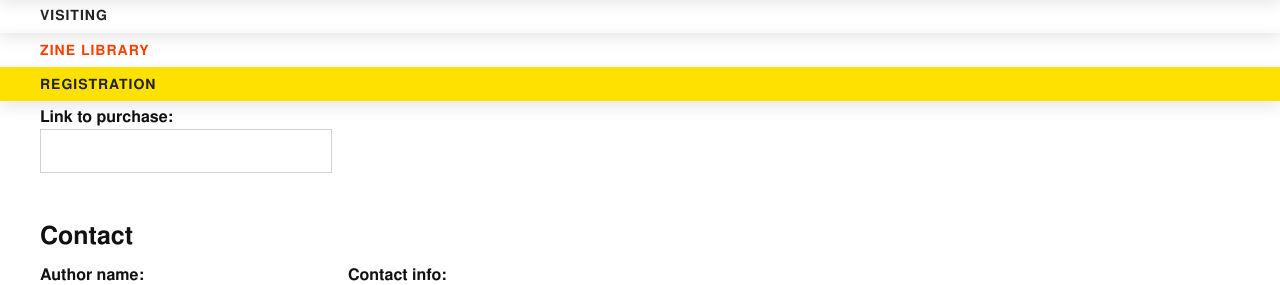
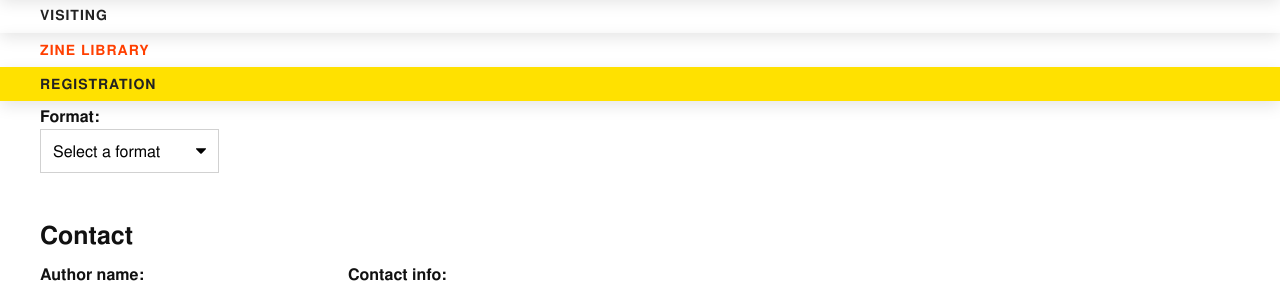
Before and after one commit to ournetworks/ournetworks.ca, a Jekyll site: the page built from zine-library.md, in a window 1280 px wide. Shown: the part 799-1084 px from the top of the page. Built offline with Jekyll 4.4.1, drawn with Linux system fonts in a browser that asks for light colours; some of the changed lines change nothing that is shown.

Commit message:
Moved fields around zine lib

```diff
--- a/js/main.js
+++ b/js/main.js
@@ -169,7 +169,10 @@
 $('#zine-options').hide();
 
 $('#zine-format').change(function() {
-    if ($('#zine-format').val() === 'digital') {
+    if ($('#zine-format').val() === 'select') {
+      $('#zine-link').hide();
+      $('#zine-options').hide();
+    } else if ($('#zine-format').val() === 'digital') {
       $('#zine-link').show();
       $('#zine-options').hide();
     } else if ($('#zine-format').val() === 'paper') {
--- a/zine-library.md
+++ b/zine-library.md
@@ -31,9 +31,13 @@
       <input type="text" id="zine-name" class="input mb-1 w-100" name="zine-name" required>
     </div>
     <div class="w-33">
+      <label class="fw-bold" for="zine-purchase-link">Link to purchase:</label>
+      <input type="text" id="zine-purchase-link" class="input mb-1 w-100" name="zine-purchase-link" required>
+    </div>
+    <div class="w-33">
       <label class="fw-bold" for="zine-format">Format:</label><br />
       <select name="zine-format" id="zine-format" class="input input-select mb-1" required>
-        <option value="">Select a format</option>
+        <option value="select">Select a format</option>
         <option value="digital">Dat/Digital</option>
         <option value="paper">Paper</option>
         <option value="other">Other ephemera</option>
@@ -42,10 +46,6 @@
     <div class="w-33" id="zine-link">
       <label class="fw-bold" for="zine-link">Link:</label>
       <input type="text" id="zine-link-field" class="input mb-1 w-100" name="zine-link" required>
-    </div>
-    <div class="w-33">
-      <label class="fw-bold" for="zine-purchase-link">Link to purchase:</label>
-      <input type="text" id="zine-purchase-link" class="input mb-1 w-100" name="zine-purchase-link" required>
     </div>
     <fieldset class="p-0 m-0" id="zine-options">
       <legend class="mb-1">Let us know if:</legend>
```
